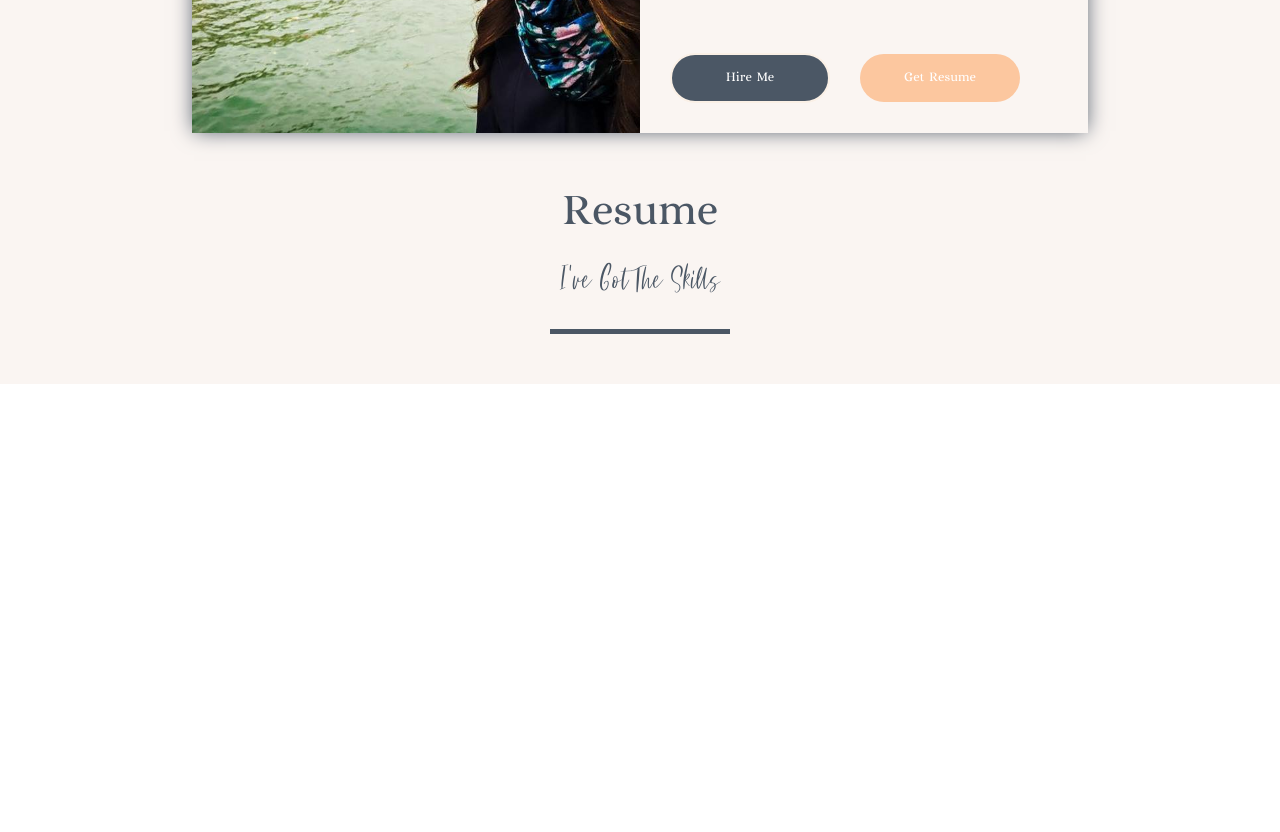
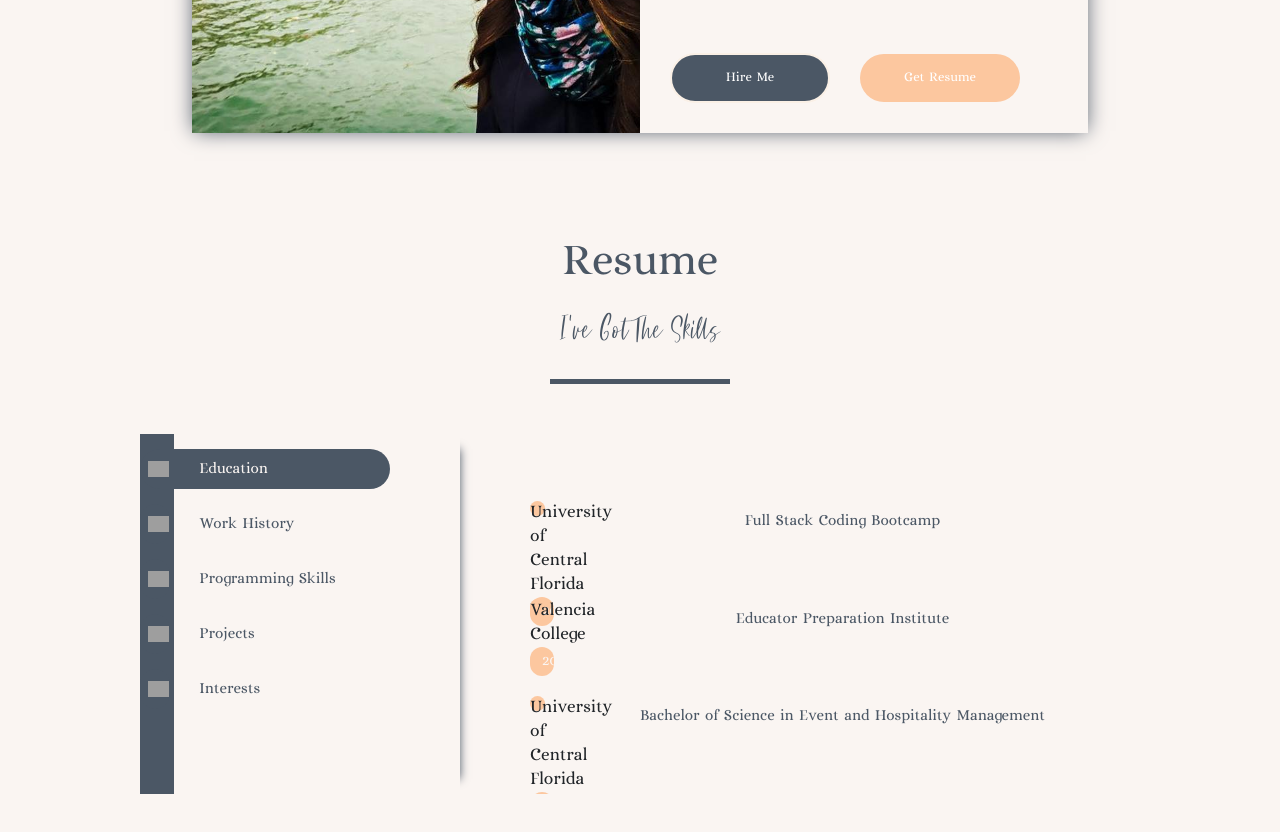
Before and after one commit to PManecci/pmanecci-portfolio-react, a React (Create React App) app in the folder client/: page / in a window 1280 px wide. Shown: the part 1300-2132 px from the top of the page. Before the commit the page ends 1684 px from the top, so only its background shows below. Built offline with nearby package versions, Linux system fonts and the light colour scheme; grey boxes are pictures that could not be loaded; a web font is replaced by a local one.

Commit message:
Resume Component Added and Styled - some troubleshooting necessary

```diff
--- a/client/src/PortfolioContainer/Home/Profile/Profile.css
+++ b/client/src/PortfolioContainer/Home/Profile/Profile.css
@@ -45,6 +45,8 @@
 
 .profile-options .highlighted-btn {
     margin: 0 0 0 28px;
+    color: var(--blue);
+    border: solid 2px var(--cream);
 }
 
 .profile-options .highlighted-btn:hover {
--- a/client/src/PortfolioContainer/Resume/Resume.css
+++ b/client/src/PortfolioContainer/Resume/Resume.css
@@ -3,6 +3,209 @@
     flex-direction: column;
     justify-content: center;
     align-items: center;
-    padding: 50px 0 0 0;
+    min-height: fit-content;
+    padding: 100px 0;
     background-color: var(--cream);
 }
+
+.resume-card {
+    display: flex;
+    height: 360px;
+    width: 1000px;
+}
+
+.resume-bullets {
+    height: 100%;
+    box-shadow: 15px 0 9px -15px var(--blue);
+    width: 320px;
+}
+
+.resume-bullet-details {
+    flex-grow: 1;
+    width: 600px;
+    overflow: hidden;
+    padding: 0 0 0 70px;
+}
+
+.experience-description {
+    margin: 10px 0 0 0;
+    text-align: justify;
+    max-width: 100%;
+}
+
+.resume-details-carousal {
+    transition: transform 1s ease-out;
+}
+
+.bullet-container {
+    display: flex;
+    align-items: center;
+    height: 100%;
+    width: 100%;
+    position: relative;
+}
+
+.bullets {
+    width: 80%;
+    position: relative;
+    z-index: 2;
+}
+
+.bullet {
+    display: flex;
+    align-items: center;
+    background-color: var(--blue);
+    height: 40px;
+    margin: 15px 0;
+    padding: 0 8px;
+    border-radius: 20px;
+    width: 30px;
+    transition: width 0.6s ease;
+    cursor: pointer;
+}
+
+.bullet-label {
+    font-size: 14px;
+    white-space: nowrap;
+    color: var(--blue);
+}
+
+.bullet-logo {
+    height: 16px;
+    margin: 0 30px 0 0;
+}
+
+.bullet-icons {
+    width: 34px;
+    height: 100%;
+    z-index: 1;
+    background-color: var(--blue);
+    position: absolute;
+}
+
+.selected-bullet {
+    width: 250px;
+}
+
+.selected-bullet .bullet-label {
+    color: var(--cream);
+}
+
+.resume-screen-container {
+    display: flex;
+    flex-direction: column;
+    justify-content: space-evenly;
+    height: 360px;
+    width: 100%;
+}
+
+.resume-heading {
+    display: flex;
+    flex-direction: column;
+}
+
+.resume-main-heading {
+    position: relative;
+    display: flex;
+    justify-content: space-between;
+}
+
+.heading-bullet {
+    background-color: var(--gold);
+    height: 15px;
+    width: 15px;
+    border-radius: 50%;
+}
+
+.resume-sub-heading {
+    font-size: 14px;
+    color: var(--blue);
+    margin: 10px 0 0 0;
+}
+
+.resume-heading-description {
+    font-size: 12px;
+    text-align: justify;
+}
+
+.heading-date {
+    background-color: var(--gold);
+    padding: 4px 12px;
+    font-size: 14px;
+    border-radius: 14px;
+    color: var(--cream);
+}
+
+.skill-parent {
+    display: flex;
+    flex-direction: column;
+    position: relative;
+    width: 50%;
+}
+
+.programming-skills-container {
+    display: flex;
+    flex-direction: row;
+    align-items: center;
+    justify-content: space-between;
+    flex-wrap: wrap;
+}
+
+.skill-percentage {
+    position: relative;
+    height: 15px;
+    width: 70%;
+    background-color: var(--gold);
+}
+
+.skill-percentage .active-percentage {
+    height: 15px;
+    transition: 0.8s ease;
+    position: absolute;
+    background-color: var(--blue);
+}
+
+.skill-parent span {
+    font-size: 16px;
+    color: var(--blue);
+}
+
+@media only screen and (max-width: 1110px) {
+    .resume-card{
+        width: 880px;
+    }
+    .resume-bullet-details {
+        padding: 0 0 0 70px;
+    }
+}
+
+@media only screen and (max-width: 1023px) {
+    .resume-content {
+        display: flex;
+        flex-direction: column;
+        align-items: center;
+    }
+    .bullets {
+        width: 90%;
+    }
+    .resume-card {
+        height: fit-content;
+        display: flex;
+        flex-direction: column;
+        margin: 30px 0;
+        align-items: center;
+        width: 90%;
+    }
+    .resume-bullet-details {
+        height: 360px;
+        width: fit-content;
+        padding: 0;
+    }
+    .resume-bullets {
+        width: 100%;
+        margin: 30px 0;
+    }
+    .selected-bullet {
+        width: 100%;
+    }
+}
--- a/client/src/PortfolioContainer/Resume/Resume.js
+++ b/client/src/PortfolioContainer/Resume/Resume.js
@@ -8,12 +8,20 @@ export default function Resume(props) {
     const [selectedBulletIndex, setSelectedBulletIndex] = useState(0);
     const [carousalOffSetStyle, setCarousalOffSetStyle] = useState({});
 
-    const ResumeHeading = (props) => (
+    let fadeInScreenHandler = (screen) => {
+        if(screen.fadeScreen !== props.id)
+        return
+        Animations.animations.fadeInScreen(props.id)
+    }
+    const fadeInSubscription = ScrollService.currentScreenFadeiIn.subscribe(fadeInScreenHandler)
+
+    const ResumeHeading = (props) => {
+        return (
         <div className='resume-heading'>
             <div className='resume-main-heading'>
                 <div className='heading-bullet'>
                     <span>{props.heading ? props.heading : ''}</span>
-                    {props.fromDate && props.toDate ?(
+                    {props.fromDate && props.toDate ? (
                         <div className='heading-date'>
                             {props.fromDate + "_" + props.toDate}
                         </div>
@@ -29,7 +37,7 @@ export default function Resume(props) {
                 </div>
             </div>
         </div>
-    );
+    )};
 
     const resumeBullets = [
         { label: "Education", logoSrc: "education.svg" },
@@ -50,17 +58,163 @@ export default function Resume(props) {
         { skill: "Node JS", ratingPercentage: 80 },
     ];
 
-    let fadeInScreenHandler = (screen) => {
-        if(screen.fadeScreen !== props.id)
-        return
-        Animations.animations.fadeInScreen(props.id)
+    const projectDetails = [
+        {
+            title: "React Personal Portfolio",
+            duration: {fromDate: "2021", toDate: "2022"},
+            subHeading: "Link to Github Repo: ",
+            description: "My first React JS project updating my personal portfolio"
+        },
+        {
+            title: "React Personal Portfolio",
+            duration: {fromDate: "2021", toDate: "2022"},
+            subHeading: "Link to Github Repo: ",
+            description: "My first React JS project updating my personal portfolio"
+        },
+        {
+            title: "React Personal Portfolio",
+            duration: {fromDate: "2021", toDate: "2022"},
+            subHeading: "Link to Github Repo: ",
+            description: "My first React JS project updating my personal portfolio"
+        }
+    ];
+
+    const resumeDetails = [
+        <div className='resume-screen-container' key="education">
+            <ResumeHeading
+            heading={"University of Central Florida"}
+            subHeading={"Full Stack Coding Bootcamp"}
+            fromDate={"2021"}
+            toDate={"2022"}
+            />
+            <ResumeHeading
+            heading={"Valencia College"}
+            subHeading={"Educator Preparation Institute"}
+            fromDate={"2016"}
+            toDate={"2017"}
+            />
+            <ResumeHeading
+            heading={"University of Central Florida"}
+            subHeading={"Bachelor of Science in Event and Hospitality Management"}
+            fromDate={"2006"}
+            toDate={"2010"}
+            />
+        </div>,
+
+        <div className='resume-screen-container' key="work-experience">
+            <ResumeHeading
+            heading={"Florida Virtual School"}
+            subHeading={"Mathematics Instructor"}
+            fromDate={"2020"}
+            toDate={"Present"}
+            />
+            <div className='experience-description'>
+                <span className='resume-description-text'>
+                    FLVS Details Here!
+                </span>
+            </div>
+            <div className='experience-description'>
+                <span className='resume-description-text'>
+                    -Link to Linked In?!
+                </span>
+            </div>
+        </div>,
+
+        <div className='resume-screen-container programming-skills-container' key="programming-skills">
+            {programmingSkillsDetails.map((skill, index) => (
+                <div className='skill-parent' key={index}>
+                    <div className='heading-bullet'></div>
+                    <span>{skill.skill}</span>
+                    <div className='skill-percentage'>
+                        <div style={{width: skill.ratingPercentage + "%"}}
+                        className='active-percentage'>
+                        </div>
+                    </div>
+                </div>
+            ))}
+        </div>,
+
+        <div className='resume-screen-container' key="projects">
+            {projectDetails.map((projectDetails, index) => (
+                <ResumeHeading
+                    key={index}
+                    heading={projectDetails.title}
+                    subHeading={projectDetails.subHeading}
+                    description={projectDetails.description}
+                    fromDate={projectDetails.duration.fromDate}
+                    toDate={projectDetails.duration.toDate}
+                />
+            ))}
+        </div>,
+
+        <div className='resume-screen-container' key="interests">
+            <ResumeHeading
+                heading='Traveling'
+                description='Why I love it - favorite places'
+            />
+            <ResumeHeading
+                heading='Cooking and Baking'
+                description='Love a good meal'
+            />
+            <ResumeHeading
+                heading='Table Top Games'
+                description='Pandemic Dungeons and Dragons!'
+            />
+        </div>,
+    ];
+
+    const handleCarousal = (index) => {
+        let offsetHeight = 360;
+        let newCarousalOffset = {
+            style: {transform: "translateY(" + index * offsetHeight *-1 + "px)"}
+        };
+        setCarousalOffSetStyle(newCarousalOffset);
+        setSelectedBulletIndex(index);
+    };
+
+    const getBullets = () => {
+        return resumeBullets.map((bullet, index) => (
+            <div
+            onClick={() => handleCarousal(index)}
+            className={index === selectedBulletIndex ? "bullet selected-bullet" : "bullet"}
+            key={index}
+            >
+                <img className='bullet-logo'
+                    src={require (`../../assets/Resume/${bullet.logoSrc}`)}
+                    alt='Icon'
+                />
+                <span className='bullet-label'>{bullet.label}</span>
+            </div>
+        ))
     }
-    const fadeInSubscription = ScrollService.currentScreenFadeiIn.subscribe(fadeInScreenHandler)
+
+    const getResumeScreen = () => {
+        return(
+            <div
+            style = {carousalOffSetStyle.style}
+            className='resume-details-carousal'
+            >
+                {resumeDetails.map((resumeDetail) => resumeDetail)}
+            </div>
+        )
+    };
 
     return (
         <div className='resume-container screen-container' id={props.id || ""}>
             <div className='resume-content'>
                 <ScreenHeading title={'Resume'} subHeading={"I've Got The Skills"}/>
+                <div className='resume-card'>
+                    <div className='resume-bullets'>
+                        <div className='bullet-container'>
+                            <div className='bullet-icons'>
+                                <div className='bullets'>{getBullets()}</div>
+                            </div>
+                        </div>
+                    </div>
+                    <div className='resume-bullet-details'>
+                        {getResumeScreen()}
+                    </div>
+                </div>
             </div>
 
         </div>
```
